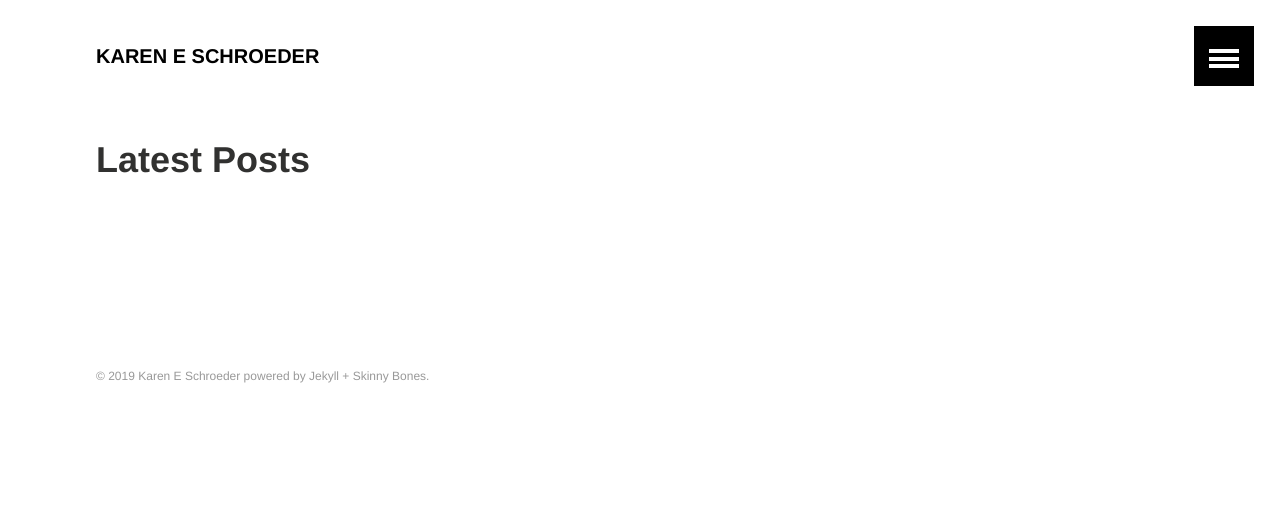
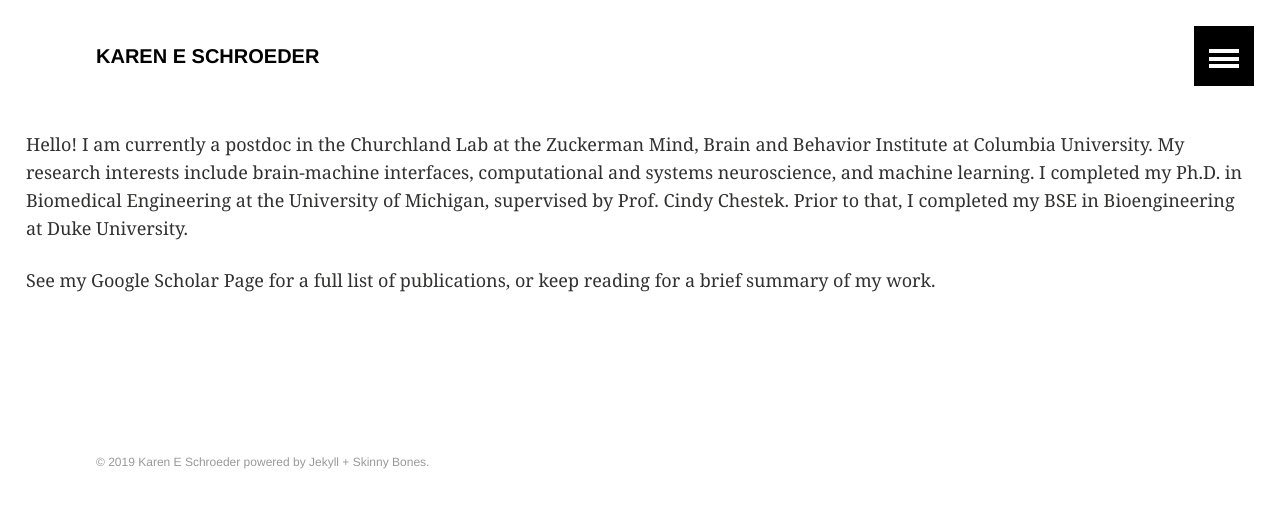
Before and after one commit to karschro/karschro.github.io, a Jekyll site: the page built from index.md, in a window 1280 px wide. Shown: the top 508 px of the page. Built offline with Jekyll 4.4.1, drawn with Linux system fonts in a browser that asks for light colours.

Commit message:
Update index.md

```diff
--- a/index.md
+++ b/index.md
@@ -1,11 +1,9 @@
 ---
-layout: archive
+layout: default
 permalink: /
-title: "Latest Posts"
 ---
 
-<div class="tiles">
-{% for post in site.posts %}
-	{% include post-grid.html %}
-{% endfor %}
-</div><!-- /.tiles -->
+Hello!
+I am currently a postdoc in the Churchland Lab at the Zuckerman Mind, Brain and Behavior Institute at Columbia University. My research interests include brain-machine interfaces, computational and systems neuroscience, and machine learning. I completed my Ph.D. in Biomedical Engineering at the University of Michigan, supervised by Prof. Cindy Chestek. Prior to that, I completed my BSE in Bioengineering at Duke University.
+
+See my Google Scholar Page for a full list of publications, or keep reading for a brief summary of my work.
```
